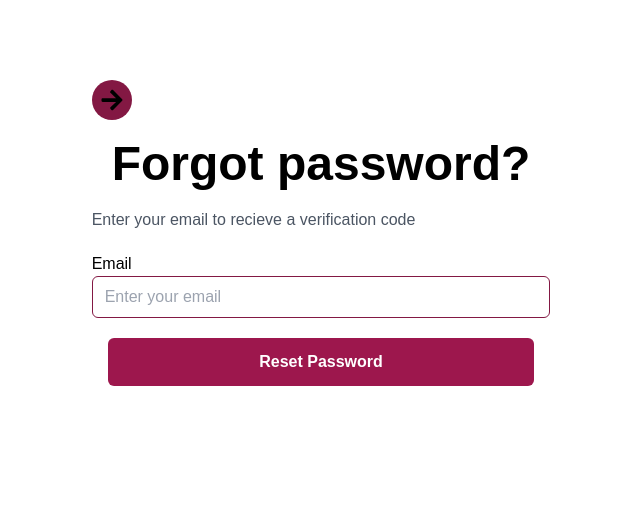
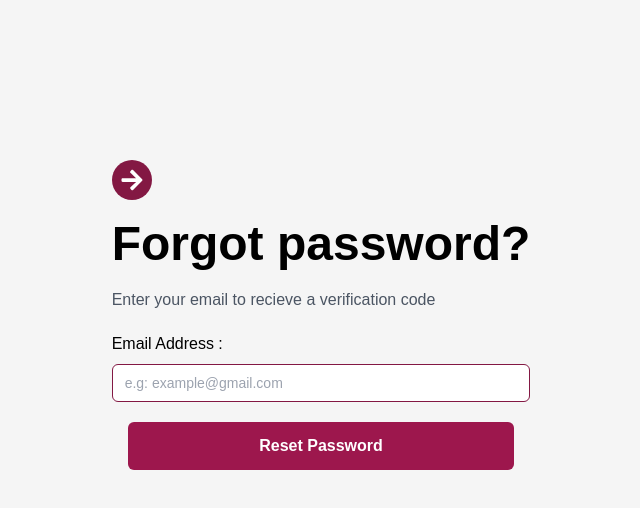
Before and after one commit to Anonymous-nerds/spiralevent-app, a React (Vite) app: page /forget-password in a window 1280 px wide. Shown: the top 508 px of the page, without its empty margins (319-959 px from the left). Built offline with nearby package versions, Linux system fonts and the light colour scheme.

Commit message:
rename some files and fixed habiba pages

```diff
--- a/src/components/ui/signin.jsx
+++ b/src/components/ui/LoginForm.jsx
@@ -3,7 +3,7 @@ import logo from "../../assets/spiraleE4.png";
 import { Link } from "react-router-dom";
 import { UserCircle, Lock } from "lucide-react";
 
-const signin = () => {
+const LoginForm = () => {
   return (
     <div>
       <form className="max-w-lg mx-auto bg-gray-50 rounded-2xl shadow-xl m-8 p-8">
@@ -57,7 +57,7 @@ const signin = () => {
         >
           Log in
         </button>
-        <p className="text-sm text-gray-600 flex justify-center mt-4">
+        <p className="text-sm text-gray-600 flex gap-2 justify-center mt-4">
           Don`t have an account?{" "}
           <Link to="/register" className="text-pink-900 underline">
             Sign Up
@@ -68,4 +68,4 @@ const signin = () => {
   );
 };
 
-export default signin;
+export default LoginForm;
--- a/src/components/ui/contactForm.jsx
+++ b/src/components/ui/RegisterForm.jsx
@@ -3,7 +3,7 @@ import logo from "../../assets/spiraleE4.png";
 import { Link } from "react-router-dom";
 import { User, UserCircle, Mail, Lock } from "lucide-react";
 
-const ContactForm = () => {
+const RegisterForm = () => {
   const [errors, setErrors] = useState({});
   const [borderColors, setBorderColors] = useState({
     name: "border-gray-300",
@@ -161,7 +161,7 @@ const ContactForm = () => {
         >
           Sign Up
         </button>
-        <p className="text-sm text-gray-600 flex justify-center mt-4">
+        <p className="text-sm text-gray-600 flex gap-2 justify-center mt-4">
           Already have an account?{" "}
           <Link to="/login" className="text-pink-900 underline">
             Log in
@@ -172,4 +172,4 @@ const ContactForm = () => {
   );
 };
 
-export default ContactForm;
+export default RegisterForm;
--- a/src/pages/ForgetPassword/ForgetPassword.jsx
+++ b/src/pages/ForgetPassword/ForgetPassword.jsx
@@ -1,20 +1,21 @@
 import React from "react";
-import { CiLock } from "react-icons/ci";
+import "./ForgetPassword.scss";
 import { FaArrowRight } from "react-icons/fa";
 
 const ForgetPassword = () => {
   return (
-    <div className="container main flex justify-center h-[min-100vh] w-full p-20 ">
-      <div className="border-black">
+    <div className="ForgetPassword">
+      <div className="container main flex justify-center h-screen w-full  p-20 bg-neutral-100">
+        <div className="border-black py-24">
           {/*icon*/}
           <div>
-          <button className="text-2xl bg-pink-900 hover:text-white rounded-full p-2 duration-200">
+            <button className="text-2xl bg-pink-900 text-white hover:text-gray-100 rounded-full p-2 duration-200">
               <FaArrowRight />
             </button>
           </div>
 
           <div className="text">
-          <h2 className="text-5xl font-semibold  p-5">Forgot password?</h2>
+            <h2 className="text-5xl font-semibold py-5">Forgot password?</h2>
             <p className="text-gray-600">
               Enter your email to recieve a verification code
             </p>
@@ -22,14 +23,14 @@ const ForgetPassword = () => {
 
           <div>
             <label htmlFor="email" className="flex pt-5">
-            Email
+              Email Address :
             </label>
             <input
               type="text"
               id="email"
               name="email"
-            placeholder="Enter your email"
-            className={`w-full px-3 py-2 border  border-pink-900 rounded-md focus:outline-none focus:ring-2 focus:ring-pink-900`}
+              placeholder="e.g: example@gmail.com"
+              className={`w-full mt-2 px-3 py-2 border  text-sm border-pink-900 rounded-md focus:outline-none focus:ring-2 focus:ring-pink-900`}
               required
             />
           </div>
@@ -40,6 +41,7 @@ const ForgetPassword = () => {
           </div>
         </div>
       </div>
+    </div>
   );
 };
 
--- /dev/null
+++ b/src/pages/ForgetPassword/ForgetPassword.scss
@@ -0,0 +1,5 @@
+.ForgetPassword {
+  .p-20 {
+    padding: 5%;
+  }
+}
--- a/src/pages/Login/Login.jsx
+++ b/src/pages/Login/Login.jsx
@@ -1,16 +1,13 @@
-import React from 'react'
-import heroimg from "../../assets/login.svg"
-import Pif from "../../components/ui/signin";
-import { Link } from "react-router-dom";
-
-
+import React from "react";
+import heroimg from "../../assets/login.svg";
+import LoginForm from "../../components/ui/LoginForm";
 
 const Login = () => {
   return (
     <div className="h-screen w-full flex flex-col lg:flex-row">
       <div className="w-full h-screen lg:w-1/2 p-6 md:p-12 bg-neutral-100 flex items-center justify-center">
         <div className="w-full max-w-md">
-          <Pif/>
+          <LoginForm />
         </div>
       </div>
 
@@ -19,6 +16,6 @@ const Login = () => {
       </div>
     </div>
   );
-}
+};
 
-export default Login
+export default Login;
--- a/src/pages/Register/Register.jsx
+++ b/src/pages/Register/Register.jsx
@@ -1,24 +1,21 @@
-import React from 'react'
-import heroimg from '../../assets/register.svg';
-import logo from '../../assets/spiraleE4.png'
-import Pif from '../../components/ui/contactForm'
+import React from "react";
+import heroimg from "../../assets/register.svg";
+import RegisterForm from "../../components/ui/RegisterForm";
 
 const Register = () => {
   return (
     <div className="h-screen w-full flex flex-col lg:flex-row">
       <div className="w-full h-screen lg:w-1/2 p-6 md:p-12 bg-neutral-100 flex items-center justify-center">
         <div className="w-full max-w-md">
-          <Pif/>
-
+          <RegisterForm />
         </div>
       </div>
-
 
       <div className="hidden lg:block lg:w-1/2 h-screen">
         <img src={heroimg} alt="Event" className="w-full h-full object-cover" />
       </div>
     </div>
   );
-}
+};
 
-export default Register
+export default Register;
--- a/src/pages/ResetPassword/ResetPassword.jsx
+++ b/src/pages/ResetPassword/ResetPassword.jsx
@@ -1,46 +1,53 @@
-import React from 'react'
-import { CiLock, CiLogin } from 'react-icons/ci'
-import { FaArrowRight } from 'react-icons/fa'
+import React from "react";
+import { FaArrowRight } from "react-icons/fa";
 
 const ResetPassword = () => {
   return (
-    <div className='w-full h-full flex container justify-center pt-20 pb-20  '>
-        <div className='smallerdiv '>
-          {/*img*/}
+    <div className="w-full h-screen flex container justify-center pt-20 pb-20  bg-neutral-100">
+      <div className="smallerdiv ">
+        {/*icon*/}
         <div>
-          <button className='text-2xl bg-pink-900 hover:text-white rounded-full p-2 duration-200'>
+          <button className="text-2xl bg-pink-900 text-white hover:text-gray-100 rounded-full p-2 duration-200">
             <FaArrowRight />
           </button>
         </div>
 
-          <div className='words pt-10'>
-            <h2 className='text-4xl font-bold'>Enter your new password</h2>
+        <div className="words pt-10">
+          <h2 className="text-4xl font-bold">Enter your new password</h2>
           {/*note for smaller screen set to text-4xl also change text to must be diifrent to prev*/}
-            <h3 className='text-gray-600 pt-5 font-semibold '>Your new password must be different to previous passwords. </h3>
+          <h3 className="text-gray-600 pt-5 font-semibold ">
+            Your new password must be different to previous passwords.{" "}
+          </h3>
         </div>
 
-          <div className='pt-5'>
-            <input type="password"
+        <div className="pt-5">
+          <input
+            type="password"
             name="pass"
             id="pass"
-             placeholder='Enter new password'
-             className='w-full px-4 py-2 border rounded-md focus:outline-none focus:ring-2 focus:ring-pink-900 shadow-sm' />
-
+            placeholder="Enter new password"
+            className="w-full px-4 py-2 border outline-none rounded-md focus:outline-none focus:ring-2 focus:ring-pink-900 shadow-sm"
+          />
         </div>
 
-         <div className='pt-5'>
-          <input type="password"
-          name="pass2" id="pass2"
-          placeholder='Confirm password'
-          className='w-full px-4 py-2 border rounded-md focus:outline-none focus:ring-2 focus:ring-pink-900 shadow-sm' />
+        <div className="pt-5">
+          <input
+            type="password"
+            name="pass2"
+            id="pass2"
+            placeholder="Confirm password"
+            className="w-full px-4 py-2 border rounded-md focus:outline-none focus:ring-2 focus:ring-pink-900 shadow-sm"
+          />
         </div>
 
-          <div className='pt-8'>
-            <button className='text-white bg-pink-800 w-[150px] font-semibold shadow-md hover:bg-pink-700  rounded-md h-[50px]'>Reset password</button>
+        <div className="pt-8">
+          <button className="text-white bg-pink-800 w-[150px] font-semibold shadow-md hover:bg-pink-700  rounded-md h-[50px]">
+            Reset password
+          </button>
         </div>
       </div>
     </div>
-  )
-}
+  );
+};
 
-export default ResetPassword
+export default ResetPassword;
--- a/src/pages/Sample/Sample.jsx
+++ b/src/pages/Sample/Sample.jsx
@@ -6,7 +6,7 @@ import BtnPrimary from "../../components/btnPrimary.jsx";
 import BtnOutline from "../../components/btnOutline.jsx";
 import BtnRounded from "../../components/btnRounded.jsx";
 import Card from "../../components/ui/card.jsx";
-import ContactForm from "../../components/ui/contactForm.jsx";
+import ContactForm from "../../components/ui/RegisterForm.jsx";
 import PIForm from "../../components/ui/PIForm.jsx";
 
 const Sample = () => {
```
Lines whose indentation alone changed are shown as unchanged.
